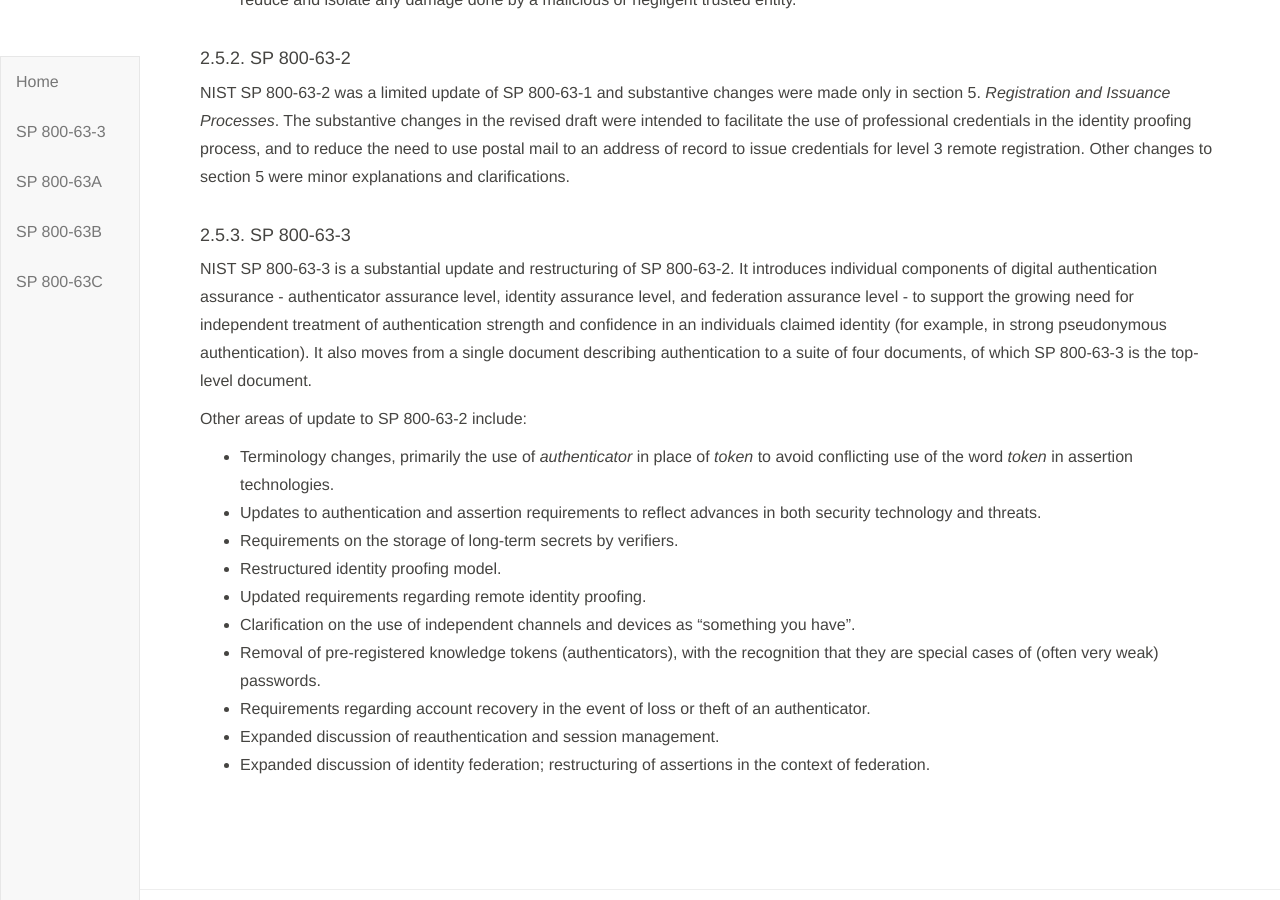
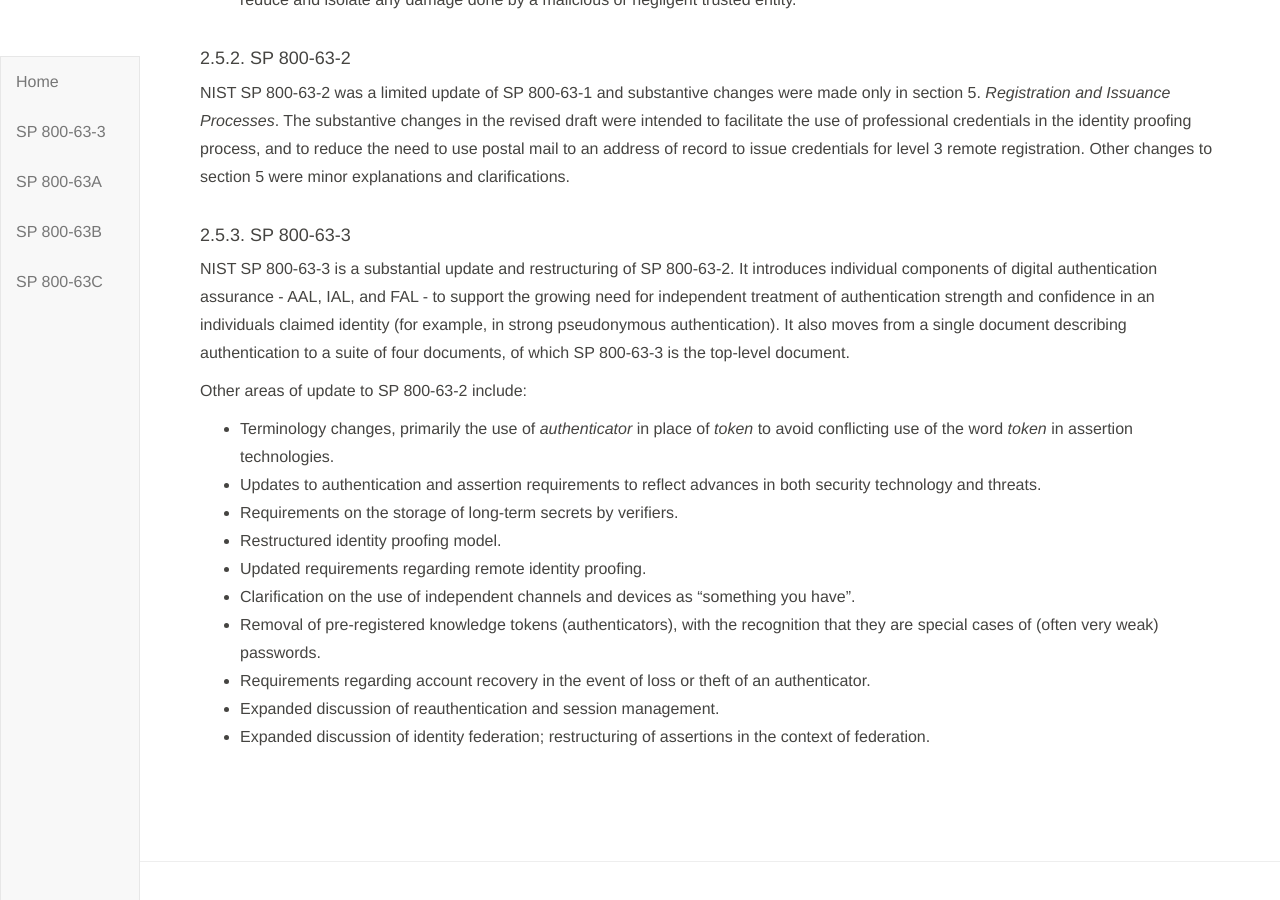
Before and after one commit to usnistgov/800-63-3, a Jekyll site: the page built from sp800-63-3/sec1_2_introduction.md, in a window 1280 px wide and 900 px high, scrolled down 5480 px. Built offline with Jekyll 4.4.1, drawn with Linux system fonts in a browser that asks for light colours; our own code applies the rules of GitHub Pages for plain Markdown files.

Commit message:
Update sec1_2_introduction.md

```diff
--- a/sp800-63-3/sec1_2_introduction.md
+++ b/sp800-63-3/sec1_2_introduction.md
@@ -248,7 +248,7 @@
 
 #### 2.5.3. SP 800-63-3
 
-NIST SP 800-63-3 is a substantial update and restructuring of SP 800-63-2. It introduces individual components of digital authentication assurance - authenticator assurance level, identity assurance level, and federation assurance level - to support the growing need for independent treatment of authentication strength and confidence in an individuals claimed identity (for example, in strong pseudonymous authentication). It also moves from a single document describing authentication to a suite of four documents, of which SP 800-63-3 is the top-level document.
+NIST SP 800-63-3 is a substantial update and restructuring of SP 800-63-2. It introduces individual components of digital authentication assurance - AAL, IAL, and FAL - to support the growing need for independent treatment of authentication strength and confidence in an individuals claimed identity (for example, in strong pseudonymous authentication). It also moves from a single document describing authentication to a suite of four documents, of which SP 800-63-3 is the top-level document.
 
 Other areas of update to SP 800-63-2 include:
 
```
